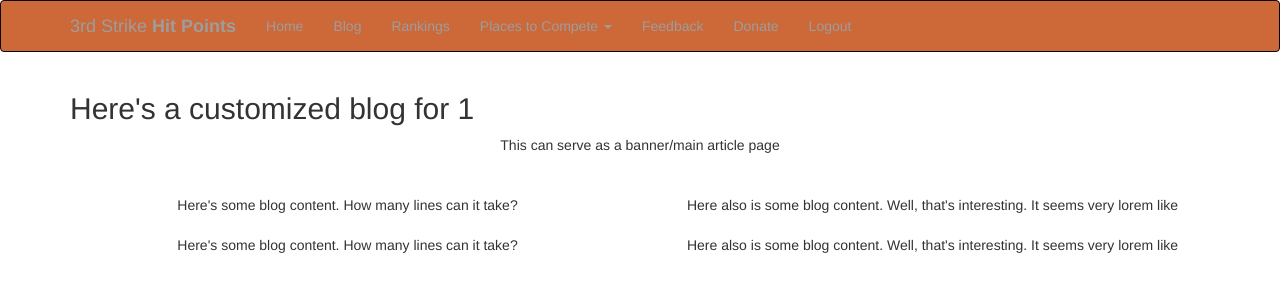
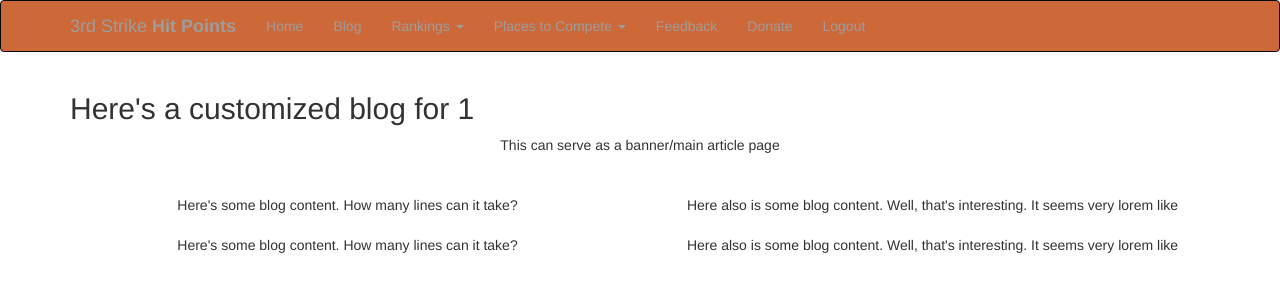
Before and after one commit to npmcdn-to-unpkg-bot/3rdStrikeWebsite, a Flask app: page /blog in a window 1280 px wide. Shown: the top 300 px of the page. Run offline with Flask 2, Linux system fonts and the light colour scheme; the visitor is signed in with stand-in values (Sample User, id 1); some libraries are stand-ins or nearby versions.

Commit message:
Big push. This one is a biggun

```diff
--- a/app/templates/base_template.html
+++ b/app/templates/base_template.html
@@ -23,7 +23,15 @@
 				<ul class="nav navbar-nav">
 					<li><a href="/">Home</a></li>
 					<li><a href="/blog">Blog</a></li>
-					<li><a href="/rankings">Rankings</a></li>
+					<li class="dropdown">
+						<a class="dropdown-toggle" data-toggle="dropdown" href="/rankings">Rankings
+						<span class="caret"></span></a>
+						<ul class="dropdown-menu">
+							{% for loc in ["Atlanta", "Spain"] %}
+								<li><a href={{locations.get(loc)}}>{{loc}}</a></li>
+							{% endfor %}
+						</ul>
+					</li>
 					<li class="dropdown">
 						<a class="dropdown-toggle" data-toggle="dropdown">
 							Places to Compete
--- a/run.py
+++ b/run.py
@@ -8,6 +8,7 @@ app.config.from_object(config)
 app.config['SQLALCHEMY_DATABASE_URI'] = 'sqlite:///' + os.path.join(basedir, 'data.sqlite')
 app.config['SQLALCHEMY_DATABASE_URI'] = True
 app.config['SQLALCHEMY_TRACK_MODIFICATIONS'] = True
+
 db = SQLAlchemy(app)
 
 if __name__ == '__main__':
```
Also changed, not shown: app/static/images/Matchup_Chart.png (deleted).
